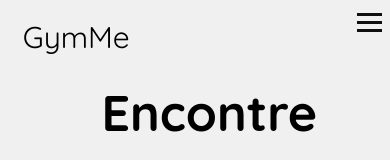
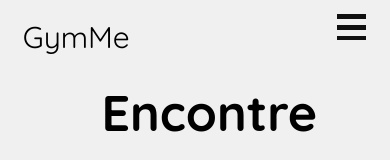
Before and after one commit to victorhfernandes/GymMe, a React (Vite) app: page / in a window 390 px wide. Shown: the top 160 px of the page. Built offline with nearby package versions, Linux system fonts and the light colour scheme; the HTML template or start-up script is replaced by a standard one.

Commit message:
hamburger alterado

```diff
--- a/src/components/Hamburger/Hamburger.css
+++ b/src/components/Hamburger/Hamburger.css
@@ -1,4 +1,4 @@
-@media (min-width: 901px) {
+@media (min-width: 56.3125em /*901px*/) {
   .hamburger {
     display: none;
   }
@@ -6,8 +6,8 @@
 
 .bar {
   display: block;
-  width: 25px;
-  height: 3px;
-  margin: 5px auto;
+  width: 1.8rem;
+  height: 0.28rem;
+  margin: 0.4rem 1rem;
   background-color: #101010;
 }
```
